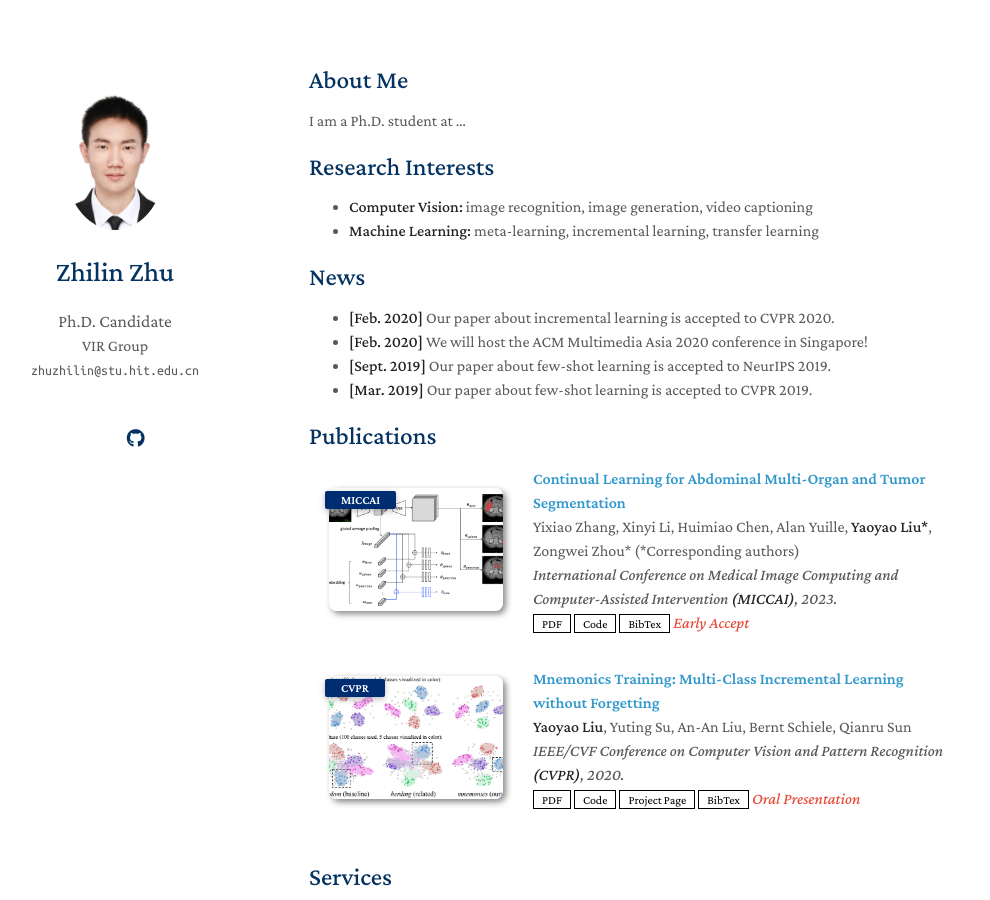
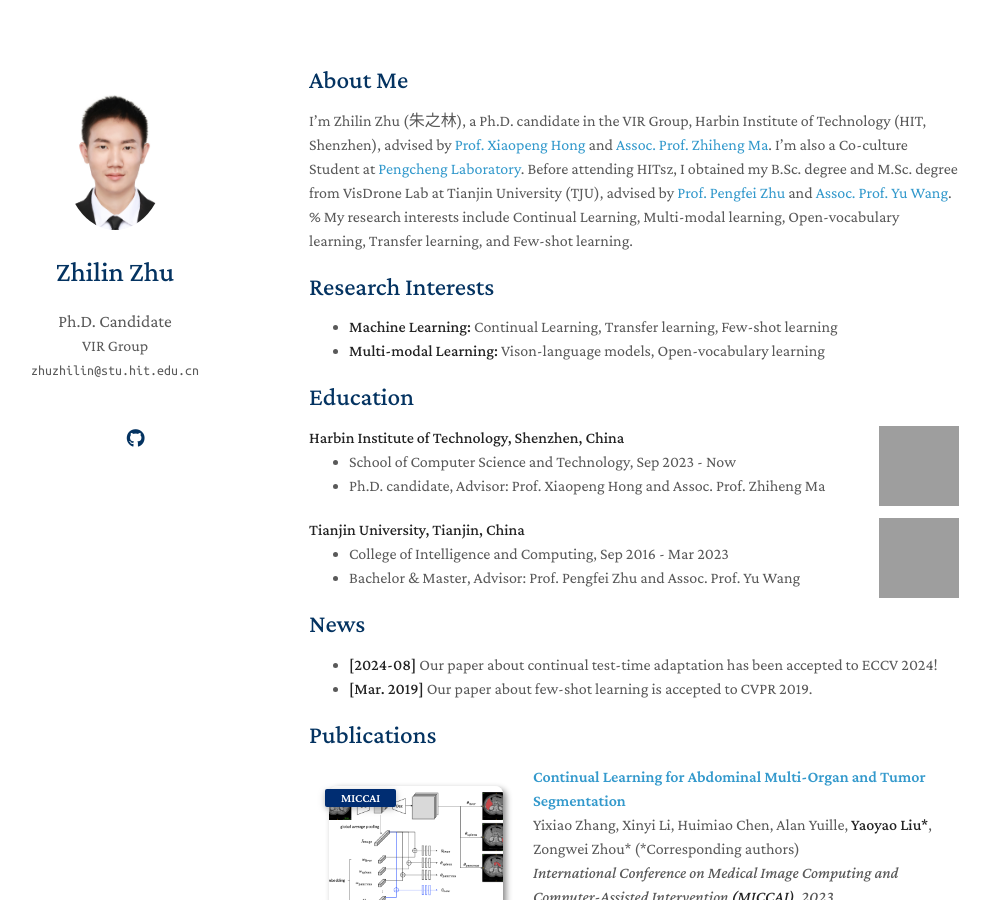
Before and after one commit to z1358/z1358.github.io, a Jekyll site: the page built from index.md, in a window 1280 px wide and 900 px high. Shown: the whole window, without its empty margins (161-1151 px from the left). Built offline with Jekyll 4.4.1, drawn with Linux system fonts in a browser that asks for light colours; a style sheet for code colours, icons or effects is not loaded; our own code applies the rules of GitHub Pages for plain Markdown files; grey boxes are pictures that could not be loaded.

Commit message:
Update index.md

```diff
--- a/index.md
+++ b/index.md
@@ -4,18 +4,44 @@ layout: homepage
 
 ## About Me
 
-I am a Ph.D. student at ...
+I'm Zhilin Zhu (朱之林), a Ph.D. candidate in the VIR Group, Harbin Institute of Technology (HIT, Shenzhen), advised by [Prof. Xiaopeng Hong](https://homepage.hit.edu.cn/hongxiaopeng) and [Assoc. Prof. Zhiheng Ma](https://scholar.google.com/citations?user=y6ijVukAAAAJ&hl=en). I'm also a Co-culture Student at [Pengcheng Laboratory](https://www.pcl.ac.cn/). Before attending HITsz, I obtained my B.Sc. degree and M.Sc. degree from VisDrone Lab at Tianjin University (TJU), advised by [Prof. Pengfei Zhu](http://aiskyeye.com/) and [Assoc. Prof. Yu Wang](https://wangyutju.github.io/).
+% My research interests include Continual Learning, Multi-modal learning, Open-vocabulary learning, Transfer learning, and Few-shot learning.
 
 ## Research Interests
 
-- **Computer Vision:** image recognition, image generation, video captioning
-- **Machine Learning:** meta-learning, incremental learning, transfer learning
+- **Machine Learning:** Continual Learning, Transfer learning, Few-shot learning
+- **Multi-modal Learning:** Vison-language models, Open-vocabulary learning
+
+## Education
+
+<div align="left">
+        <strong> Harbin Institute of Technology, Shenzhen, China</strong>
+          <a target="_blank" rel="external">
+            <img border="0" src="assets/img/hit_logo.jpg" align="right" width="80" height="80">
+          </a>
+        <ul>
+        <li>School of Computer Science and Technology, Sep 2023 - Now </li>
+        <li>
+          Ph.D. candidate, Advisor: Prof. Xiaopeng Hong and Assoc. Prof. Zhiheng Ma</li>
+      </ul>
+      </div>
+
+<div align="left">
+        <strong> Tianjin University, Tianjin, China</strong>
+          <a target="_blank" rel="external">
+            <img border="0" src="tju_logo.jpg" align="right" width="80" height="80">
+          </a>
+        <ul>
+        <li>College of Intelligence and Computing, Sep 2016 - Mar 2023 </li>
+        <li>
+          Bachelor & Master, Advisor: Prof. Pengfei Zhu and Assoc. Prof. Yu Wang</li>
+      </ul>
+      </div>
+
 
 ## News
 
-- **[Feb. 2020]** Our paper about incremental learning is accepted to CVPR 2020.
-- **[Feb. 2020]** We will host the ACM Multimedia Asia 2020 conference in Singapore!
-- **[Sept. 2019]** Our paper about few-shot learning is accepted to NeurIPS 2019.
+- **[2024-08]** Our paper about continual test-time adaptation has been accepted to ECCV 2024!
 - **[Mar. 2019]** Our paper about few-shot learning is accepted to CVPR 2019.
 
 {% include_relative _includes/publications.md %}
```
